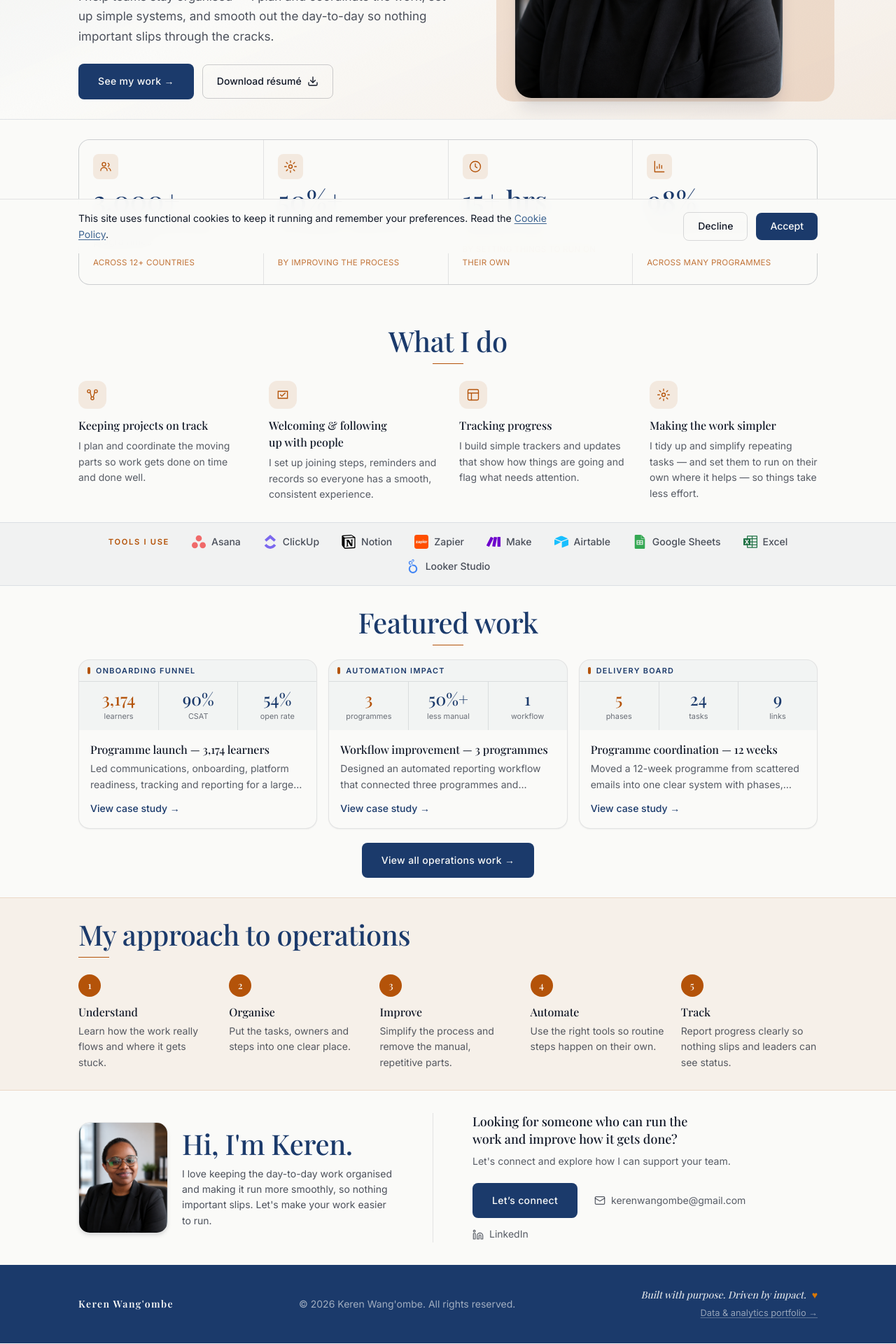
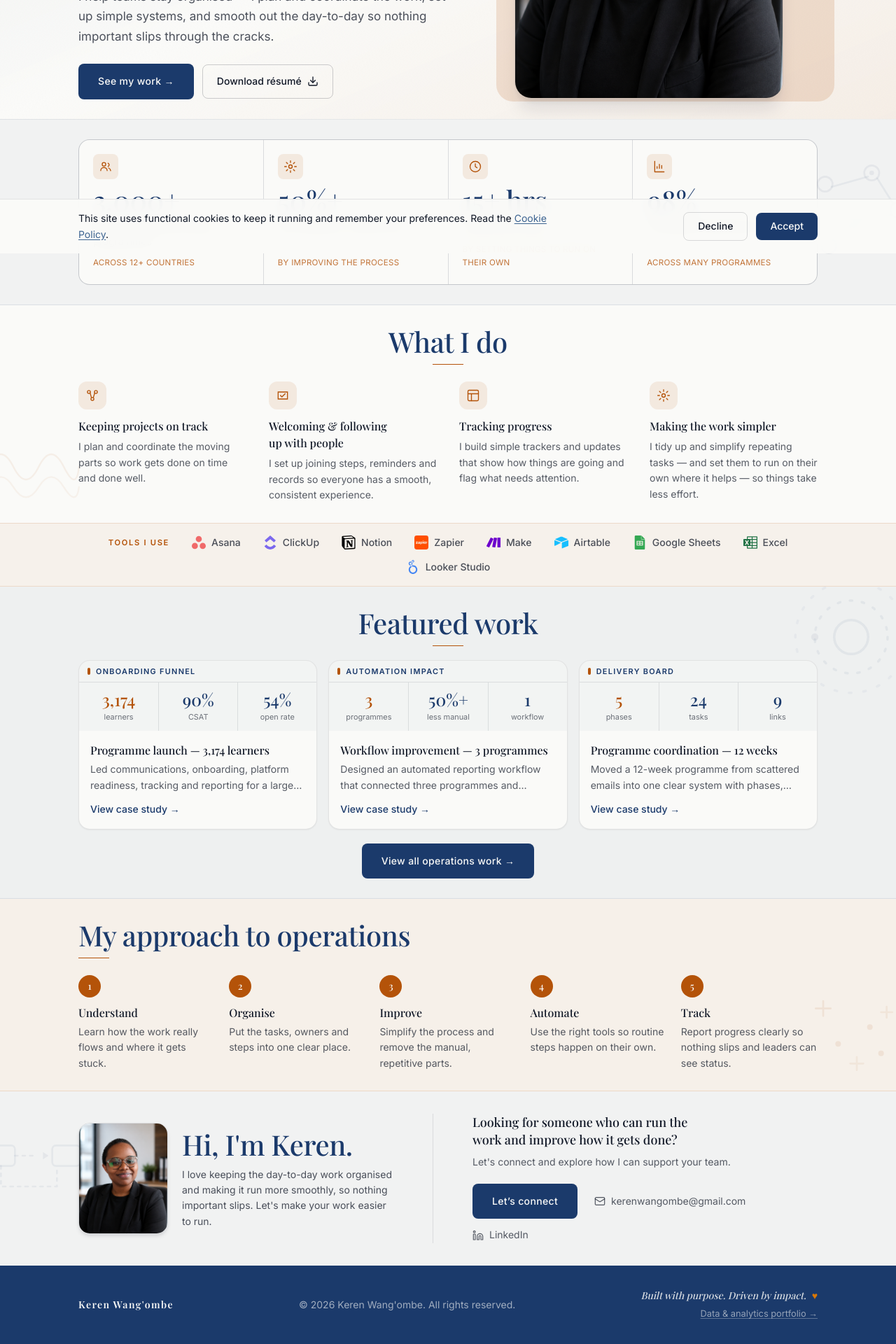
Before and after one commit to keren-wangombe/Keren-Wang-ombe, a Next.js app: page / in a window 1280 px wide. Shown: the part 438-2358 px from the top of the page at 70% size. Built offline with nearby package versions, Linux system fonts and the light colour scheme; no server answers.

Commit message:
Alternate section colours and add animated doodles on home page

```diff
--- a/app/page.tsx
+++ b/app/page.tsx
@@ -80,9 +80,10 @@ export default function HomePage() {
         </div>
       </section>
 
-      {/* ── STATS — light bordered strip (navy numbers, amber icons) */}
-      <section className="py-6 sm:py-7">
-        <div className="container-content">
+      {/* ── STATS — cool tinted band, navy numbers, amber icons */}
+      <section className="relative isolate overflow-hidden border-b border-signature/10 bg-signature/[0.04] py-6 sm:py-7">
+        <Doodle name="nodes" className="absolute -right-8 top-1/2 hidden h-40 w-40 -translate-y-1/2 text-signature/[0.06] lg:block" />
+        <div className="container-content relative">
           <div className="grid grid-cols-2 gap-px overflow-hidden rounded-2xl border border-ink/10 bg-ink/10 lg:grid-cols-4">
             {homeStats.map((s, i) => (
               <Reveal as="div" key={s.sub} delay={i * 60} className="flex h-full flex-col gap-1.5 bg-paper p-5">
@@ -96,9 +97,10 @@ export default function HomePage() {
         </div>
       </section>
 
-      {/* ── WHAT I DO */}
-      <section className="py-6 sm:py-7">
-        <div className="container-content">
+      {/* ── WHAT I DO — white, with a quiet doodle filling the corner */}
+      <section className="relative isolate overflow-hidden py-6 sm:py-7">
+        <Doodle name="wave" className="absolute -left-6 bottom-2 hidden h-36 w-36 text-amber/[0.07] lg:block" />
+        <div className="container-content relative">
           <SectionTitle center>What I do</SectionTitle>
           <div className="mt-6 grid gap-x-8 gap-y-6 sm:grid-cols-2 lg:grid-cols-4">
             {whatIDo.map((w, i) => (
@@ -112,8 +114,8 @@ export default function HomePage() {
         </div>
       </section>
 
-      {/* ── TOOLS I USE — compact band (cool tint) */}
-      <section className="border-y border-signature/10 bg-signature/[0.04] py-4">
+      {/* ── TOOLS I USE — slim warm band */}
+      <section className="border-y border-amber/15 bg-amber/[0.05] py-4">
         <div className="container-content">
           <Reveal className="flex flex-col flex-wrap items-center justify-center gap-x-8 gap-y-3 lg:flex-row">
             <span className="text-[0.7rem] font-semibold uppercase tracking-[0.15em] text-amber">{toolsHeading}</span>
@@ -128,9 +130,10 @@ export default function HomePage() {
         </div>
       </section>
 
-      {/* ── FEATURED WORK */}
-      <section className="py-5 sm:py-7">
-        <div className="container-content">
+      {/* ── FEATURED WORK — cool tinted band with orbit doodle */}
+      <section className="relative isolate overflow-hidden border-b border-signature/10 bg-signature/[0.05] py-5 sm:py-7">
+        <Doodle name="orbit" className="absolute -right-10 -top-8 hidden h-52 w-52 text-signature/[0.06] lg:block" />
+        <div className="container-content relative">
           <SectionTitle center>Featured work</SectionTitle>
           <div className="mt-5 grid gap-4 md:grid-cols-3">
             {featuredCards.map((c, i) => (
@@ -152,9 +155,10 @@ export default function HomePage() {
         </div>
       </section>
 
-      {/* ── MY APPROACH — warm amber tint */}
-      <section className="border-y border-amber/15 bg-amber/[0.06] py-6 sm:py-7">
-        <div className="container-content">
+      {/* ── MY APPROACH — warm amber tint with sparks doodle */}
+      <section className="relative isolate overflow-hidden border-b border-amber/15 bg-amber/[0.06] py-6 sm:py-7">
+        <Doodle name="sparks" className="absolute -right-6 bottom-0 hidden h-40 w-40 text-amber/[0.09] lg:block" />
+        <div className="container-content relative">
           <SectionTitle>{approachHeading}</SectionTitle>
           <ol className="mt-6 grid gap-5 sm:grid-cols-3 lg:grid-cols-5">
             {approachSteps.map((s, i) => (
@@ -168,9 +172,10 @@ export default function HomePage() {
         </div>
       </section>
 
-      {/* ── HI, I'M KEREN */}
-      <section className="py-7 sm:py-8">
-        <div className="container-content grid items-center gap-8 lg:grid-cols-[0.9fr_1.1fr] lg:gap-14">
+      {/* ── HI, I'M KEREN — cool tinted close with flow doodle */}
+      <section className="relative isolate overflow-hidden bg-signature/[0.04] py-7 sm:py-8">
+        <Doodle name="flow" className="absolute -left-8 top-4 hidden h-40 w-40 text-signature/[0.06] lg:block" />
+        <div className="container-content relative grid items-center gap-8 lg:grid-cols-[0.9fr_1.1fr] lg:gap-14">
           <Reveal className="flex items-center gap-5">
             <div className="w-28 shrink-0 overflow-hidden rounded-2xl border border-ink/10 shadow-md shadow-ink/10 sm:w-32">
               {/* eslint-disable-next-line @next/next/no-img-element */}
```
